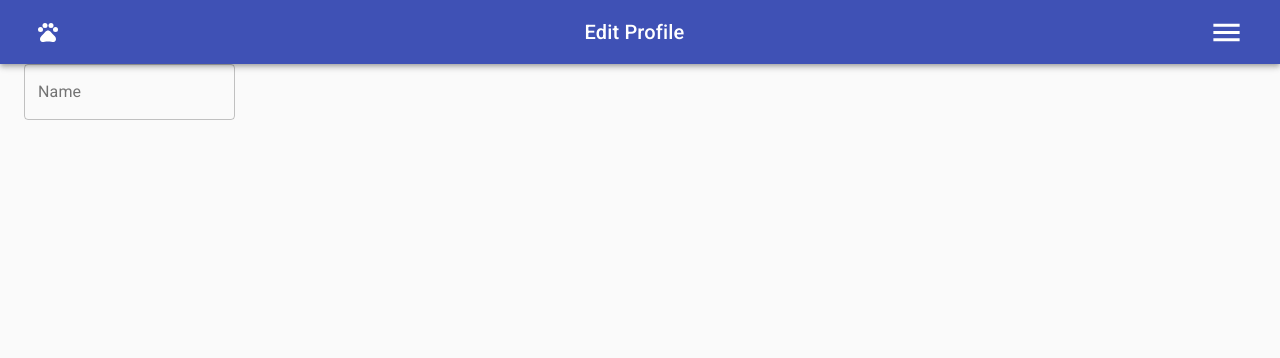
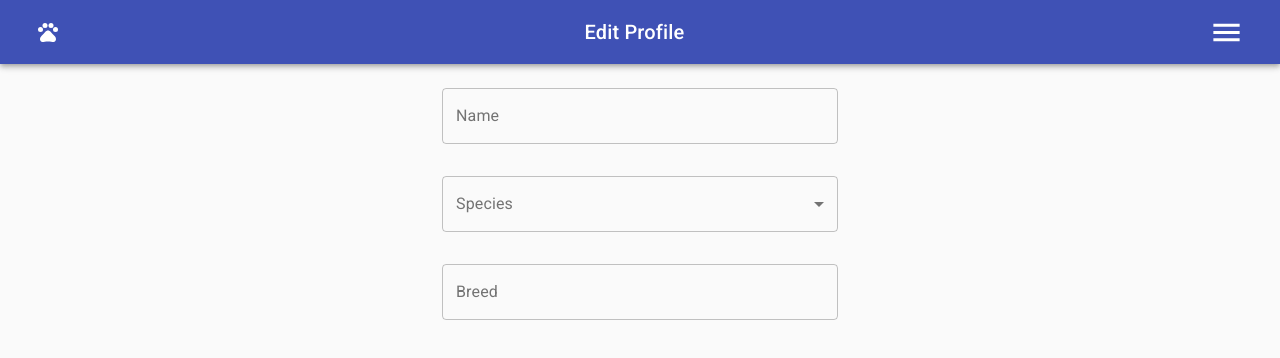
Before and after one commit to Sebsterio/animalysis, a React (Create React App) app in the folder client/: page /add-profile in a window 1280 px wide. Shown: the top 358 px of the page. Built offline with nearby package versions, Linux system fonts and the light colour scheme.

Commit message:
support select input in Form

```diff
--- a/client/src/components/Form/Form.jsx
+++ b/client/src/components/Form/Form.jsx
@@ -1,22 +1,62 @@
 import React from "react";
-import { TextField } from "@material-ui/core";
+import { makeStyles } from "@material-ui/core/styles";
+import { TextField, MenuItem } from "@material-ui/core";
+import { capitalize } from "utils/string";
 
-export const Form = ({ fields, state, handleChange }) => {
+const useStyles = makeStyles((theme) => ({
+	stack: {
+		display: "grid",
+		gridGap: theme.spacing(4),
+	},
+	input: {
+		"& > label": {
+			textTransform: "capitalize",
+		},
+	},
+}));
+
+export const Form = ({ fields, state, setState }) => {
+	const clx = useStyles();
+
+	const handleChange = (e) =>
+		setState({ ...state, [e.target.name]: e.target.value });
+
 	return (
-		<div>
-			{fields.map(
-				({ type, name, label }) =>
-					type === "text" && (
-						<TextField
-							key={name}
-							label={label}
-							name={name}
-							variant="outlined"
-							value={state[name] || ""}
-							onChange={handleChange}
-						/>
-					)
-			)}
+		<div className={clx.stack}>
+			{fields.map(([type, name, config]) => {
+				const { label, options } = config ? config : {};
+
+				const inputProps = {
+					key: name,
+					label: label || name,
+					name: name,
+					value: state[name] || "",
+					onChange: handleChange,
+					className: clx.input,
+					variant: "outlined",
+				};
+
+				return (
+					// --- TEXT ---
+					type === "text" ? (
+						<TextField {...inputProps} />
+					) : // --- SELECT ---
+					type === "select" ? (
+						<TextField {...inputProps} select>
+							{options.map((option) => {
+								const [value, label] = Array.isArray(option)
+									? option
+									: [option, capitalize(option)];
+								return (
+									<MenuItem key={value} value={value}>
+										{label}
+									</MenuItem>
+								);
+							})}
+						</TextField>
+					) : null
+				);
+			})}
 		</div>
 	);
 };
--- a/client/src/pages/AddOrEditProfile/AddOrEditProfile.jsx
+++ b/client/src/pages/AddOrEditProfile/AddOrEditProfile.jsx
@@ -1,4 +1,5 @@
 import React, { useState } from "react";
+import { makeStyles } from "@material-ui/core/styles";
 import { Redirect } from "react-router-dom";
 import { Container } from "@material-ui/core";
 import { Form } from "components/Form";
@@ -11,28 +12,33 @@ import { isEmpty } from "utils/object";
  * /add-profile           -- init empty form
  ********************************************************/
 
+const useStyles = makeStyles((theme) => ({
+	page: {
+		display: "flex",
+		flexFlow: "column nowrap",
+		justifyContent: "space-between",
+		padding: theme.spacing(3),
+	},
+}));
+
 export const AddOrEditProfile = ({ match, getPet }) => {
 	const [pet, setPet] = useState({});
+	const clx = useStyles();
 
 	const { name } = match.params;
 	const currentPet = name ? getPet(name) : null;
 	if (name && !currentPet) return <Redirect to="/add-profile" />;
 	if (currentPet && isEmpty(pet)) setPet({ ...currentPet });
 
-	const handleChange = (e) =>
-		setPet({ ...pet, [e.target.name]: e.target.value });
-
 	return (
-		<Container>
+		<Container maxWidth="xs" className={clx.page}>
 			<Form
 				state={pet}
-				handleChange={handleChange}
+				setState={setPet}
 				fields={[
-					{
-						type: "text",
-						name: "name",
-						label: "Name",
-					},
+					["text", "name"],
+					["select", "species", { options: ["canine", "feline"] }],
+					["text", "breed"],
 				]}
 			/>
 		</Container>
--- a/client/src/pages/Profile/Profile.jsx
+++ b/client/src/pages/Profile/Profile.jsx
@@ -7,7 +7,7 @@ import { PetSnippet } from "components/PetSnippet";
 import { surveyData } from "redux/survey/survey-data";
 
 const useStyles = makeStyles((theme) => ({
-	container: {
+	page: {
 		display: "flex",
 		flexFlow: "column nowrap",
 		justifyContent: "space-between",
@@ -37,7 +37,7 @@ export const Profile = ({
 	const reports = getReports(pet).reverse();
 
 	return (
-		<Container maxWidth="xs" className={clx.container}>
+		<Container maxWidth="xs" className={clx.page}>
 			<PetSnippet {...{ history, pet }} />
 			<ReportsList {...{ history, reports }} />
 			<Footer {...{ history, petId, data }} />
--- a/client/src/redux/pets/pets-reducer.js
+++ b/client/src/redux/pets/pets-reducer.js
@@ -12,10 +12,12 @@ const INITIAL_STATE = {
 		{
 			id: "123412341234",
 			name: "Benny",
+			species: "canine",
+			sex: "male",
+			breed: "Dalmatian",
 			dateOfBirth: [7, 2010],
-			sex: "male",
-			species: "canine",
-			breed: "Dalmatian",
+			weight: 0,
+			microchip: 0,
 			imageUrl: dogImage,
 			reports: [],
 		},
--- a/client/src/utils/string.js
+++ b/client/src/utils/string.js
@@ -4,3 +4,5 @@ export const ensurePadding = (string, minLength) => {
 	const padding = Array.from({ length: paddingLength }, () => "0").join();
 	return padding + string;
 };
+
+export const capitalize = (s) => s.charAt(0).toUpperCase() + s.slice(1);
```
